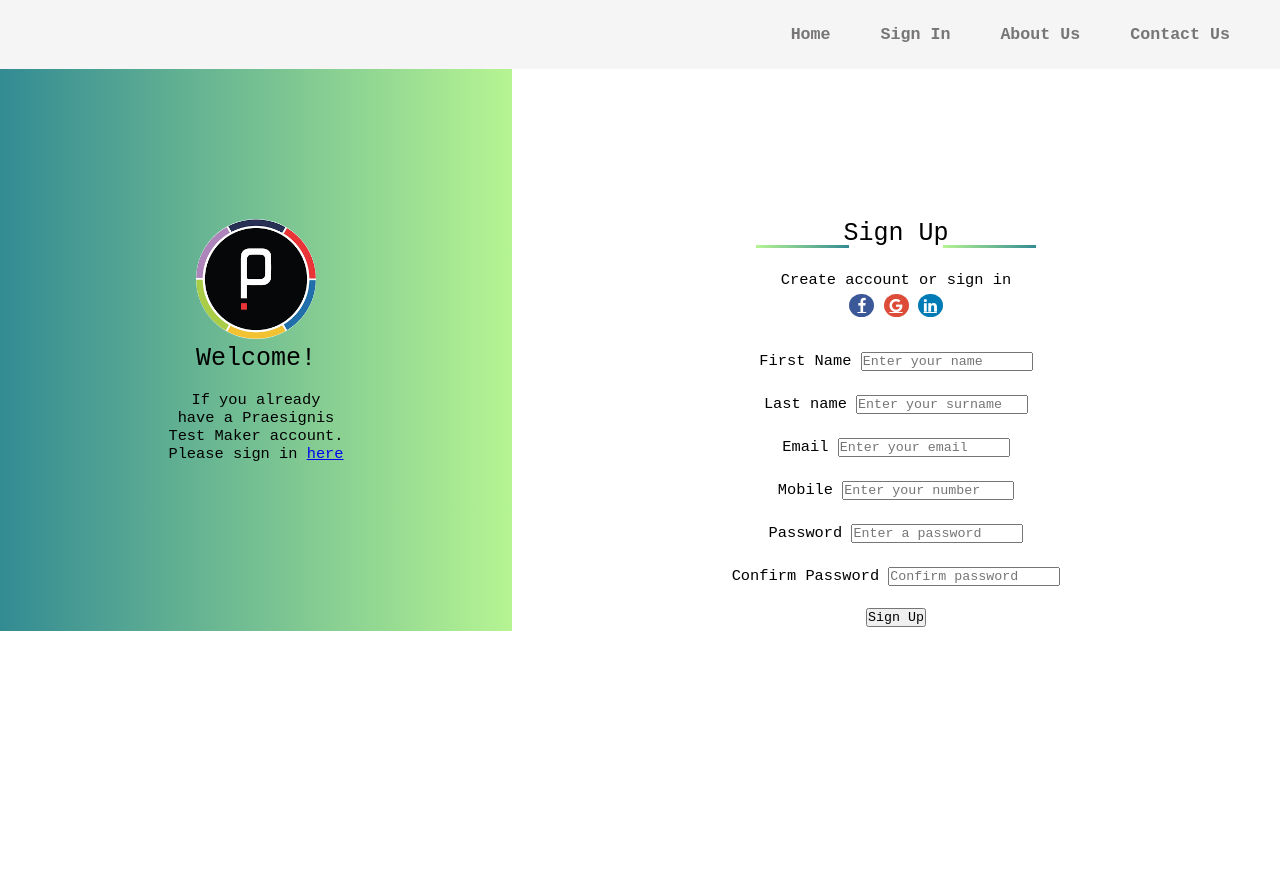
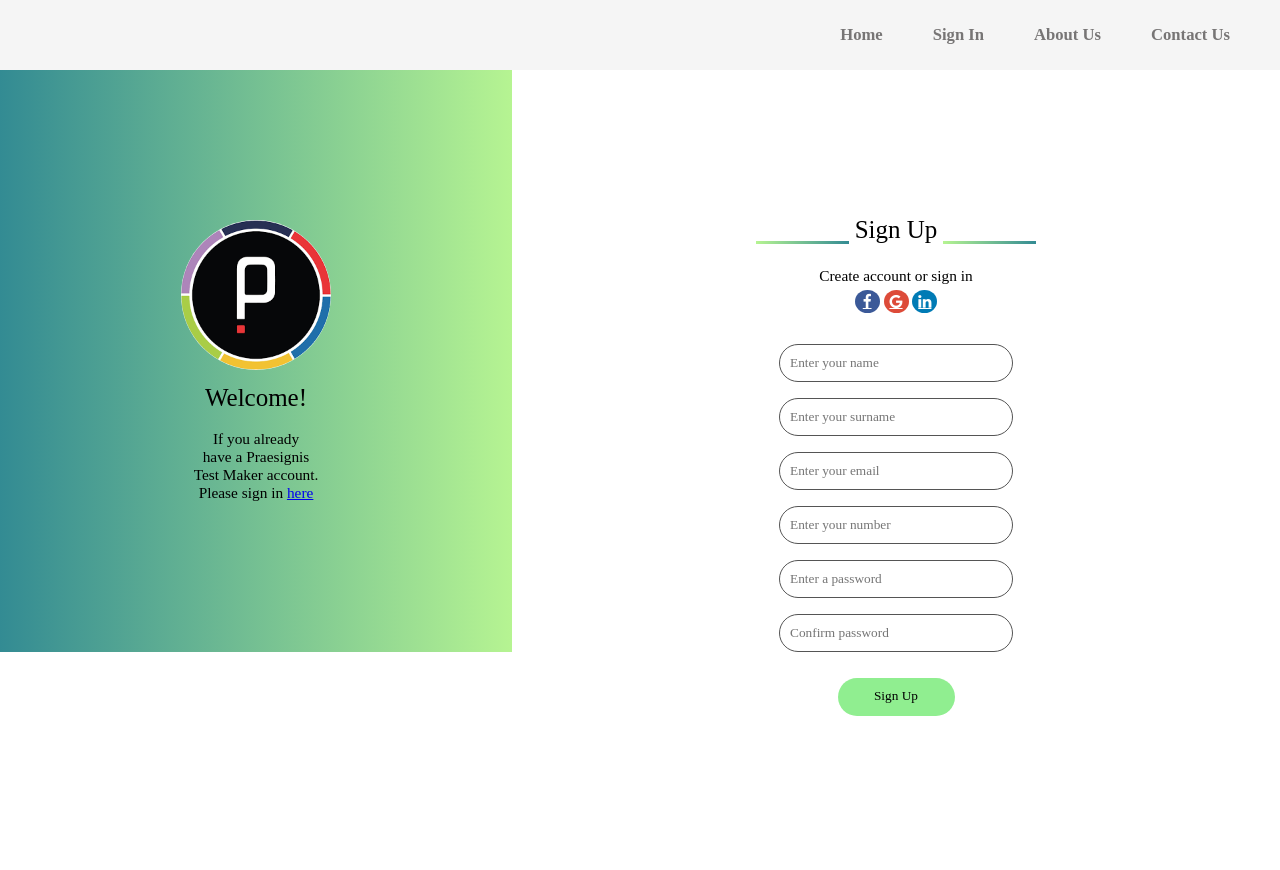
Before and after one commit to Josua-lewis/testmaker-django, a Django app: page /register/ in a window 1280 px wide. Before the commit the page ends 631 px from the top, so only its background shows below. Run offline with Django 4.2, Linux system fonts and the light colour scheme.

Commit message:
new file:   mytestmaker/__pycache__/forms.cpython-310.pyc 	modified:   mytestmaker/__pycache__/models.cpython-310.pyc 	modified:   mytestmaker/__pycache__/urls.cpython-310.pyc 	modified:   mytestmaker/__pycache__/views.cpython-310.pyc 	modified:   mytestmaker/templates/about_us.html 	modified:   mytestmaker/templates/base.html 	modified:   mytestmaker/templates/contact_us.html 	modified:   mytestmaker/templates/loginpage.html 	modified:   mytestmaker/templates/register.html 	modified:   mytestmaker/views.py

```diff
--- a/mytestmaker/templates/register.html
+++ b/mytestmaker/templates/register.html
@@ -5,8 +5,6 @@
     <meta charset="UTF-8">
     <meta http-equiv="X-UA-Compatible" content="IE=edge">
     <meta name="viewport" content="width=device-width, initial-scale=1.0">
-    <link rel="stylesheet" href="signup.css" >
-
     <link rel="stylesheet" href="https://cdnjs.cloudflare.com/ajax/libs/font-awesome/4.7.0/css/font-awesome.min.css">
     <link rel="stylesheet" href="https://fonts.googleapis.com/icon?family=Material+Icons">
     <title>Praesignis | Sign Up</title>
@@ -18,8 +16,7 @@
     margin:0;
     padding:0;
     box-sizing: border-box;
-    font-family:'Courier New', Courier, monospace;
-    /* font-size: 20px; */
+    font-family: Poppins;
     max-height: fit-content;
 }
 
@@ -27,10 +24,8 @@
   display: flex;
   align-items: center;
   background-color: whitesmoke;
-  /* position: sticky; */
   top: 0;
   justify-content: right;
-  /* float:right; */
 }
 
 .navbar ul{
@@ -41,8 +36,7 @@
 }
 
 .navbar ul li{
-  font-family: Playfair Display;
-  /* font-size: 1.1rem;  */
+  font-family: Poppins;
   font-weight: bold;
 
 }
@@ -65,17 +59,13 @@
     padding-bottom: 10%;
     display: block;
     justify-content: center;
-    /* font-size: 35px; */
     font-weight: 500;
     position: relative;
     font-weight: bold;
   }
 
   .container .newhere_box .sign_up .sign_up_intro{
-    padding-bottom: 10%;
-    /* font-size: 20px; */
-  font-size: 1.2vw;
-
+      font-size: 1.2vw;
   }
 
 .container .register{
@@ -89,8 +79,7 @@
     height: 100vh;
     background: #ffffff;
     padding: 150px;
-    /* padding-top: 10%;
-    padding-bottom: 100px; */
+
 }
 
 .container .newhere_box{
@@ -102,8 +91,6 @@
   height: 100vh;
   max-height: max-content;
   padding: 150px;
-  /* padding-right: 10%; */
-  /* padding-bottom:100px; */
   background: linear-gradient(to right,rgb(51, 139, 147) , rgb(182, 244, 146));
 
 }
@@ -113,7 +100,7 @@
   justify-content: center;
   font-size: 25px;
   font-weight: 500;
-  /* position: relative; */
+  padding-top: 10px;
 }
 
 .container .title{
@@ -128,8 +115,74 @@
     padding: 5px
 }
 
-.container form .user-details .input-box{
-    padding: 12px;
+input[type=text]:focus {
+  background-color: lightblue;
+}
+
+input[type=email]:focus {
+  background-color: lightblue;
+}
+
+input[type=tel]:focus {
+  background-color: lightblue;
+}
+
+input[type=password]:focus {
+  background-color: lightblue;
+}
+
+input[type=text]{
+  width: 50%;
+  border-radius: 20px;
+  padding: 10px;
+  margin: 8px 0;
+  border: 1px solid #555;
+  outline: none;
+}
+
+input[type=email]{
+  width: 50%;
+  border-radius: 20px;
+  padding: 10px;
+  margin: 8px 0;
+  border: 1px solid #555;
+  outline: none;
+}
+
+input[type=tel]{
+  width: 50%;
+  border-radius: 20px;
+  padding: 10px;
+  margin: 8px 0;
+  border: 1px solid #555;
+  outline: none;
+}
+
+input[type=password]{
+  width: 50%;
+  border-radius: 20px;
+  padding: 10px;
+  margin: 8px 0;
+  border: 1px solid #555;
+  outline: none;
+}
+
+input[type=submit]{
+  width: 20%;
+  border-radius: 20px;
+  padding: 10px;
+  margin: 8px 0;
+  border: 1px solid #555;
+  outline: none;
+}
+
+.container .button .button{
+  width: 25%;
+  min-width: fit-content  ;
+  border-radius: 20px;
+  padding: 12px;
+  border: none;
+  background-color: lightgreen;
 }
 
 
@@ -166,7 +219,6 @@
 
  .container .title::after{
     content: '';
-    /* display: flex; */
     justify-content: right;
     position: absolute;
     right: 20%;
@@ -210,13 +262,12 @@
 <body>
 
     <nav class="navbar">
-        <!-- <img src="pictures\praesignis_logo-removebg-preview.png" class="image" alt="logo" style="height:150px; float: left; padding-right: 400px;"> -->
 
         <ul>
-            <li><a href="#home">Home</a></li>
-            <li><a href="Templates\Login\loginpage.html">Sign In</a></li>
-            <li><a href="#aboutus">About Us</a></li>
-            <li><a href="#contact">Contact Us</a></li>
+            <li><a href="{% url 'home' %}">Home</a></li>
+            <li><a href="{% url 'login' %}">Sign In</a></li>
+            <li><a href="{% url 'about' %}">About Us</a></li>
+            <li><a href="{% url 'contact' %}">Contact Us</a></li>
         </ul>
         </nav>
 
@@ -224,20 +275,18 @@
         <div class="newhere_box">
             <div class="sign_up">
 
-                    {% load static %}
-                    <img src="{% static "mytestmaker_app\media\download.png" %}" style="border-radius: 100%;height: 120px;" alt="My image"/>
+              {% load static %} <img src="{% static "mytestmaker_app\media\download.png" %}" style="border-radius: 100%;height: 150px;" alt="My image" class="image"/>
 
-                    <!-- <img src="pictures\download.png" class="image" style="border-radius: 100%;height: 120px;"> -->
               <div class="newhere_boxtitle">Welcome!</div><br>
               <div class="sign_up_intro">If you already <br> have a  Praesignis <br> Test Maker account.
-                <br>Please sign in <a href="#Registration and Login\loginpage.html">here</a>
+                <br>Please sign in <a href="{% url 'login' %}">here</a>
             </div>
             </div>
 
         </div>
 
-          <div class="register">
-         <div class="title"> Sign Up</div><br>
+            <div class="register">
+            <div class="title"> Sign Up</div><br>
             <div class ="sub_title">Create account or sign in</div>
 
             <div class="social-icons">
@@ -248,46 +297,42 @@
           <br>
         <form>
             <div class="user-details">
-<!--
-                <div class="input-box">
-                    <span class="details">Username</span>
-                    <input type="text" placeholder="Enter your username" required>
-                </div> -->
+
 
                 <div class="input-box">
-                    <span class="details">First Name</span>
+                    <!-- <span class="details">First Name</span> -->
                     <input type="text" class="textbox"  placeholder="Enter your name" required>
                 </div>
 
                 <div class="input-box">
-                    <span class="details">Last name</span>
+                    <!-- <span class="details">Last name</span> -->
                     <input type="text" class="textbox" placeholder="Enter your surname" required>
                 </div>
 
                 <div class="input-box">
-                    <span class="details">Email</span>
+                    <!-- <span class="details">Email</span> -->
                     <input type="email" class="textbox" placeholder="Enter your email" required>
                 </div>
 
                 <div class="input-box">
-                    <span class="details">Mobile</span>
+                    <!-- <span class="details">Mobile</span> -->
                     <input type="tel" class="textbox" placeholder="Enter your number" required>
                 </div>
 
 
                 <div class="input-box">
-                    <span class="details">Password</span>
+                    <!-- <span class="details">Password</span> -->
                     <input type="password" class="textbox" placeholder="Enter a password" required>
                 </div>
 
                 <div class="input-box">
-                    <span class="details">Confirm Password</span>
+                    <!-- <span class="details">Confirm Password</span> -->
                     <input type="password" class="textbox" placeholder="Confirm password" required>
                 </div>
 
 
                 <div class="button">
-                    <input type="submit" value="Sign Up">
+                    <input type="submit" class="button" value="Sign Up">
                 </div>
             </div>
 
--- a/mytestmaker/views.py
+++ b/mytestmaker/views.py
@@ -1,6 +1,5 @@
 import re
 from django.shortcuts import render
-from django.contrib.auth.forms import UserCreationForm
 
 # Create your views here.
 def home(request):
```
Also changed, not shown: mytestmaker/templates/about_us.html (+4 -5 lines), mytestmaker/templates/base.html (+3 -4 lines), mytestmaker/templates/contact_us.html (+4 -5 lines), mytestmaker/templates/loginpage.html (+8 -71 lines).
